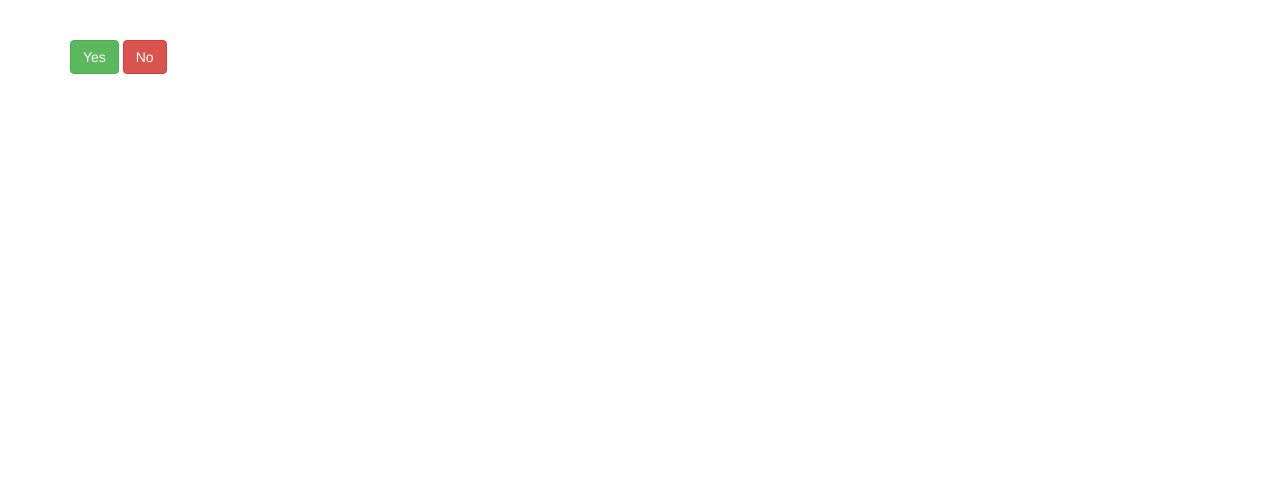
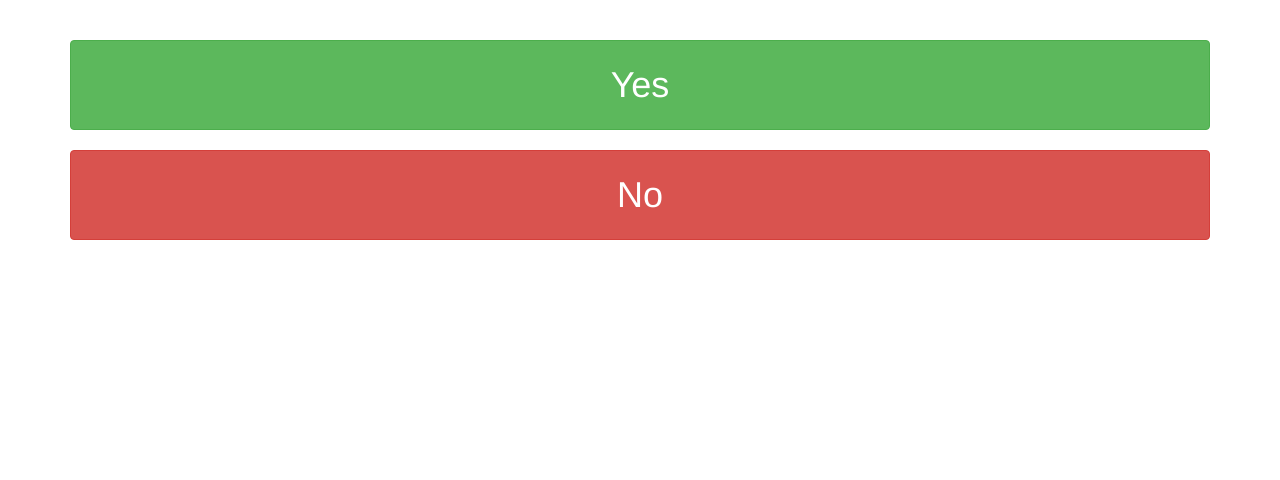
Before and after one commit to HackingForGood/HarvardHacks, a Flask app: template templates/student/index.html in a window 1280 px wide. Shown: the part 196-676 px from the top of the page. Run offline with Flask 2, Linux system fonts and the light colour scheme; the template is opened without the code that fills it, so the values that code supplies are empty; some libraries are stand-ins or nearby versions; some web fonts are replaced.

Commit message:
Adjust styling of buttons

```diff
--- a/templates/student/index.html
+++ b/templates/student/index.html
@@ -17,8 +17,9 @@
 
     <div class="classes">
         <!-- <button type="button" class="btn btn-primary" onclick="question()">?</button> -->
-        <button id="vote-yes" type="button" class="btn btn-success">Yes</button>
-        <button id="vote-no" type="button" class="btn btn-danger">No</button>
+        <button id="vote-yes" style="width:100%;height:90px;font-size:36px;" type="button" class="btn btn-success">Yes</button>
+        <br/><br/>
+        <button id="vote-no" style="width:100%;height:90px;font-size:36px;" type="button" class="btn btn-danger">No</button>
     </div>
 <!-- </div> -->
 {% endblock %}
```
